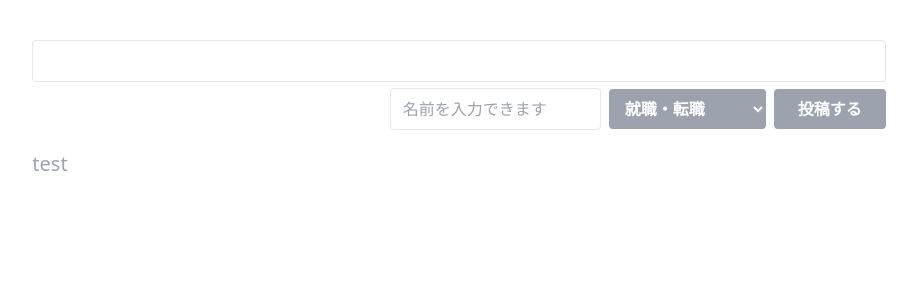
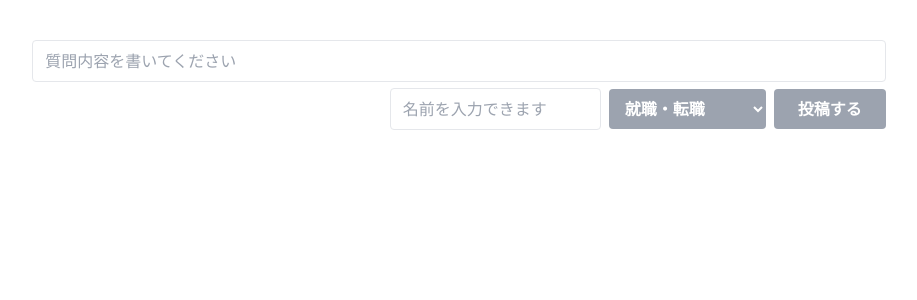
Before and after one commit to oshita-n/hajimari, a Next.js app: page / in a window 1280 px wide. Shown: the top 300 px of the page, without its empty margins (181-1098 px from the left). Built offline with nearby package versions, Linux system fonts and the light colour scheme.

Commit message:
💩 とりあえずpushするためのコミット

```diff
--- a/package.json
+++ b/package.json
@@ -16,6 +16,7 @@
     "postcss-nested": "^5.0.5",
     "react": "17.0.2",
     "react-dom": "17.0.2",
+    "react-router-dom": "^5.2.0",
     "react-textarea-autosize": "^8.3.2"
   },
   "devDependencies": {
--- a/pages/agenda.js
+++ b/pages/agenda.js
@@ -1,15 +1,14 @@
 import { useRouter } from 'next/router';
 import Layout from '../src/components/Layout.js';
 
-const Content = () => {
-  const router = useRouter();
-  return (
-      <h1 className="mt-10 text-center text-3xl">{router.query.title}</h1>
-  );
-};
-const Agenda = () => (
-    <Layout>
-        <Content />
-    </Layout>
-);
-export default Agenda;
+export default function Agenda(props) {
+    console.log(props)
+    const router = useRouter();
+    return (
+        <div>
+            <Layout>
+                <h1 className="mt-10 text-center text-3xl">{props.message}</h1>
+            </Layout>
+        </div>
+    );
+}
--- a/pages/index.js
+++ b/pages/index.jsx
@@ -1,14 +1,16 @@
-import { Footer } from '../src/components/Footer.js'
-import { Header } from '../src/components/Header.js'
+import { Footer } from '../src/components/Footer.js';
+import { Header } from '../src/components/Header.js';
 import TextareaAutosize from 'react-textarea-autosize';
 import AgendaLink from '../src/components/AgendaLink.js';
 import ReactDOM from 'react-dom';
-import Agenda from './agenda.js';
+import { BrowserRouter as Router, Switch, Route } from 'react-router-dom';
+import { Link } from 'react-router-dom'
 
-var message;
+var agendaMessage;
 var category;
 var username;
 var id_num = 0;
+
 
 export default function Home() {
   return (
@@ -17,7 +19,7 @@ export default function Home() {
       <div className="container mx-auto w-2/3">
         <div className="mt-10 mb-5">
           <form onSubmit={handleSubmit}>
-            <TextareaAutosize id="text-form" value={message} onChange={handleChange} className="text-gray-500 outline-none hover:border-gray-400 border py-2 px-3 resize-none overflow-hidden w-full rounded" maxRows={6} minRows={1}></TextareaAutosize>
+            <TextareaAutosize id="text-form" placeholder="質問内容を書いてください" value={agendaMessage} onChange={handleChange} className="text-gray-500 outline-none hover:border-gray-400 border py-2 px-3 resize-none overflow-hidden w-full rounded" maxRows={6} minRows={1}></TextareaAutosize>
             <div className="text-right">
               <input type="text" placeholder="名前を入力できます" value={username} size="15" onChange={handleChange2} className="outline-none hover:border-gray-400 border border text-gray-400 py-2 px-3 rounded"/>
               <select name="category" value={category} onChange={handleChange3} className="ml-2 bg-gray-400 hover:bg-gray-500 text-white font-bold py-2 px-3 rounded">
@@ -31,8 +33,7 @@ export default function Home() {
             </div>
           </form>
         </div>
-        <div id="message-area" className="">
-          <AgendaLink message="test" />
+        <div id="message-area">
         </div>
       </div>
       <Footer />
@@ -41,7 +42,7 @@ export default function Home() {
 }
 
 const handleChange = (e) => {
-  message = e.target.value;
+  agendaMessage = e.target.value;
 };
 
 const handleChange2 = (e) => {
@@ -54,7 +55,7 @@ const handleChange3 = (e) => {
 };
 
 const handleSubmit = (e) => {
-  if (message == "" || !message || !message.match(/\S/g)){
+  if (agendaMessage == "" || !agendaMessage || !agendaMessage.match(/\S/g)){
     e.preventDefault();
     var tf = document.getElementById("text-form");
     tf.style.backgroundColor = "#E5E7EB";
@@ -70,7 +71,7 @@ const handleSubmit = (e) => {
   } else {
     e.preventDefault();
     document.getElementById("text-form").value = "";
-    var p_message = document.createElement("AgendaLink");
+    //var p_message = document.createElement("AgendaLink");
     if (!category) category = "recruit";
 
     if (!username) {
@@ -79,26 +80,36 @@ const handleSubmit = (e) => {
     if (category == "recruit") {
       //ReactDOM.render(<AgendaLink message={message + "\n" + username + "(" +  "カテゴリ: " + "就職・転職" + ")"}/>, p_message);
       //p_message.message = message + "\n" + username + "(" +  "カテゴリ: " + "就職・転職" + ")";
-      p_message.textContent = message + "\n" + username + "(" +  "カテゴリ: " + "就職・転職" + ")";
+      //p_message.textContent = message + "\n" + username + "(" +  "カテゴリ: " + "就職・転職" + ")";
     } else if (category == "work") {
-      p_message.textContent = message + "\n" + username + "(" +  "カテゴリ: " + "仕事・人間関係" + ")";
+      //p_message.textContent = message + "\n" + username + "(" +  "カテゴリ: " + "仕事・人間関係" + ")";
     } else if (category == "tech") {
-      p_message.textContent = message + "\n" + username + "(" +  "カテゴリ: " + "技術相談" + ")";
+      //p_message.textContent = message + "\n" + username + "(" +  "カテゴリ: " + "技術相談" + ")";
     } else if (category == "hobby") {
-      p_message.textContent = message + "\n" + username + "(" +  "カテゴリ: " + "趣味" + ")";
+      //p_message.textContent = message + "\n" + username + "(" +  "カテゴリ: " + "趣味" + ")";
     } else if (category == "other") {
-      p_message.textContent = message + "\n" + username + "(" +  "カテゴリ: " + "その他" + ")";
+      //p_message.textContent = message + "\n" + username + "(" +  "カテゴリ: " + "その他" + ")";
     }
+
+
     var ma = document.getElementById("message-area");
-    p_message.id = "ma_id" + id_num.toString();
-    id_num = id_num + 1;
-    p_message.className = "hover:text-gray-500 mt-3 text-xl text-gray-400 whitespace-pre-wrap";
+    //p_message.id = "ma_id" + id_num.toString();
+    //p_message.className = "hover:text-gray-500 mt-3 text-xl text-gray-400 whitespace-pre-wrap";
+    let el =
+      <Router>
+        <Link to="/agenda">
+          <p className="hover:text-gray-500 mt-3 text-xl text-gray-400 whitespace-pre-wrap">{agendaMessage}</p>
+        </Link>
+        <Route exact path='/agenda' render={ () => <AgendaLink message={agendaMessage} /> }/>
+      </Router>
 
+    ReactDOM.render(el, ma);
     var hr = document.createElement("hr");
     hr.className = "border-dotted";
     ma.after(hr);
-    ma.after(p_message);
-    p_message = ""
-    message = ""
+    //ma.after(p_message);
+    //p_message = ""
+    agendaMessage = "";
+    id_num = id_num + 1;
   }
 };
--- a/src/components/AgendaLink.js
+++ b/src/components/AgendaLink.js
@@ -1,7 +1,10 @@
-import Link from 'next/link';
-const AgendaLink = props => (
-    <Link href={`/agenda?title=${props.message}`}>
-      <a className="hover:text-gray-500 mt-3 text-xl text-gray-400 whitespace-pre-wrap">{props.message}</a>
-    </Link>
-);
-export default AgendaLink
+import { Link } from 'react-router-dom'
+
+export default function AgendaLink(props) {
+    console.log(props)
+    return (
+        <div>
+            <h1>{props.mesage}</h1>
+        </div>
+    );
+}
```
Also changed, not shown: 1 other file (tests, documents, lock files or other folders).
